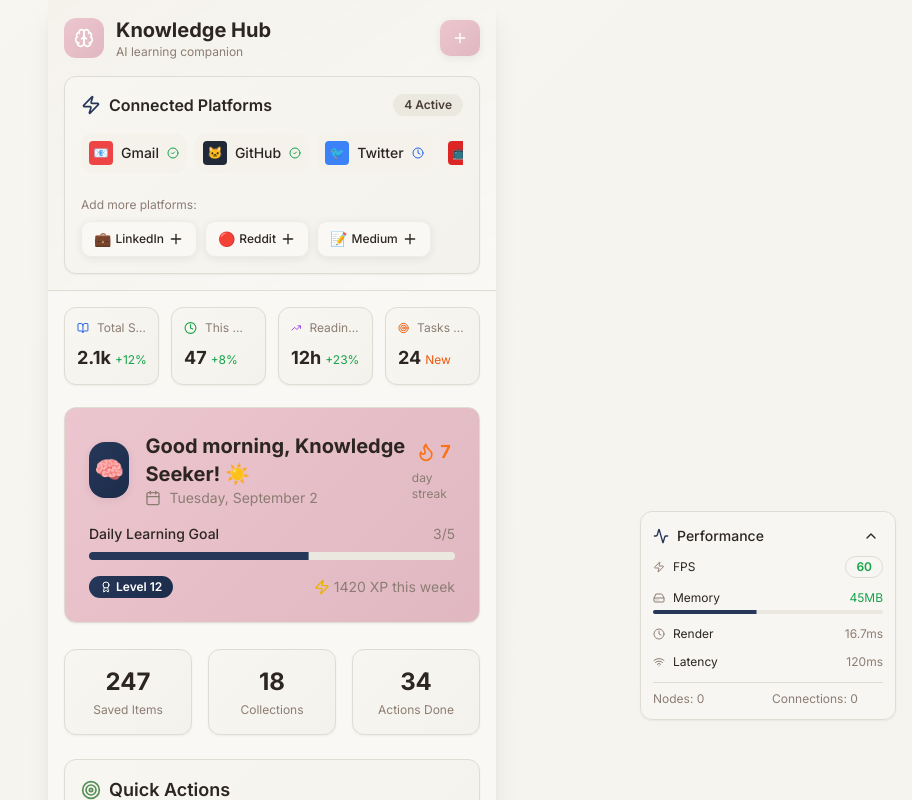
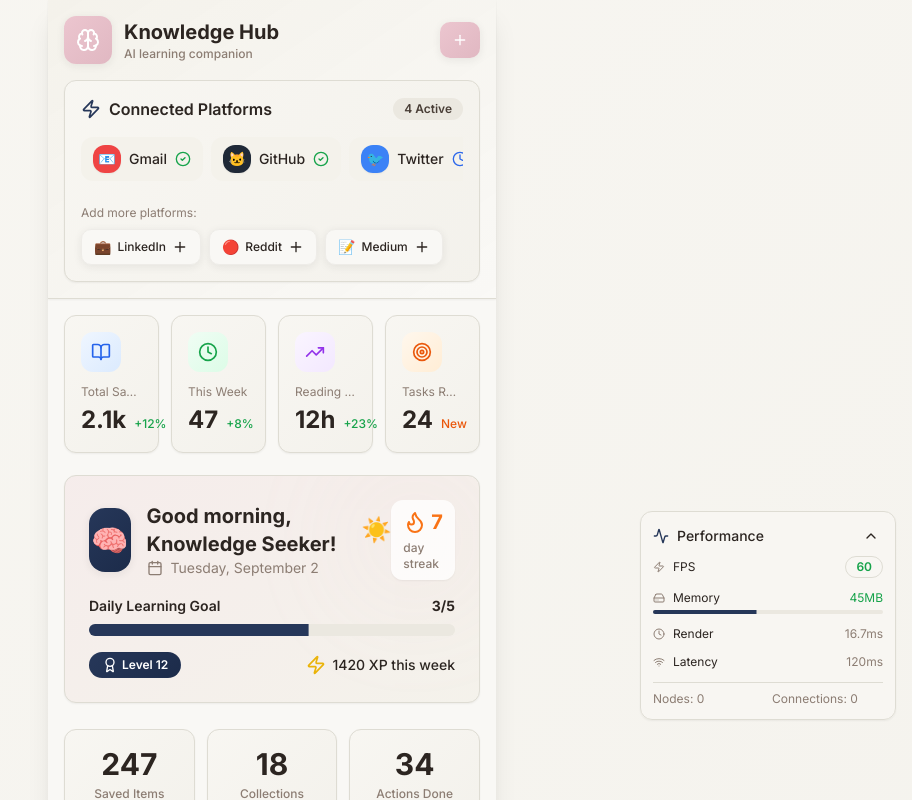
Before and after one commit to Das-rebel/spark-thread-stationery-ui-99, a React (Vite) app: page / in a window 1280 px wide. Shown: the top 800 px of the page, without its empty margins (368-1280 px from the left). Built offline with nearby package versions, Linux system fonts and the light colour scheme; the HTML template or start-up script is replaced by a standard one; a web font is replaced by a local one.

Commit message:
Refactor: Improve UI/UX and responsiveness

```diff
--- a/src/components/knowledge/PlatformIntegrationSimple.tsx
+++ b/src/components/knowledge/PlatformIntegrationSimple.tsx
@@ -30,26 +30,26 @@ export function PlatformIntegrationSimple() {
           <Zap className="w-5 h-5 text-primary" />
           <h3 className="font-semibold text-ink">Connected Platforms</h3>
         </div>
-        <Badge variant="secondary">
+        <Badge variant="secondary" className="text-xs">
           {connectedPlatforms.length} Active
         </Badge>
       </div>
 
       {/* Connected platforms - horizontal scroll for mobile */}
-      <div className="flex gap-2 overflow-x-auto pb-2 mb-4">
+      <div className="flex gap-2 overflow-x-auto pb-2 mb-4 scrollbar-hide">
         {connectedPlatforms.map((platform) => (
           <div
             key={platform.name}
-            className="flex-shrink-0 flex items-center gap-2 p-2 bg-washi rounded-lg min-w-fit"
+            className="flex-shrink-0 flex items-center gap-2 px-3 py-2 bg-washi rounded-lg min-w-fit hover:shadow-sm transition-shadow"
           >
-            <div className={`w-6 h-6 ${platform.color} rounded flex items-center justify-center text-xs`}>
+            <div className={`w-7 h-7 ${platform.color} rounded-lg flex items-center justify-center text-sm shadow-sm`}>
               {platform.icon}
             </div>
             <span className="text-sm font-medium text-ink whitespace-nowrap">{platform.name}</span>
             {platform.status === 'connected' ? (
-              <CheckCircle2 className="w-3 h-3 text-green-600" />
+              <CheckCircle2 className="w-4 h-4 text-green-600" />
             ) : (
-              <Clock className="w-3 h-3 text-blue-600" />
+              <Clock className="w-4 h-4 text-blue-600 animate-pulse" />
             )}
           </div>
         ))}
@@ -64,10 +64,10 @@ export function PlatformIntegrationSimple() {
               key={platform.name}
               variant="outline"
               size="sm"
-              className="flex items-center gap-1"
+              className="flex items-center gap-1.5 hover:bg-washi transition-colors"
             >
               <span className="text-sm">{platform.icon}</span>
-              <span className="text-xs">{platform.name}</span>
+              <span className="text-xs font-medium">{platform.name}</span>
               <Plus className="w-3 h-3" />
             </Button>
           ))}
--- a/src/components/knowledge/QuickStats.tsx
+++ b/src/components/knowledge/QuickStats.tsx
@@ -9,28 +9,32 @@ export function QuickStats() {
       value: '2.1k',
       change: '+12%',
       icon: BookOpen,
-      color: 'text-blue-600'
+      gradient: 'from-blue-50 to-blue-100',
+      iconColor: 'text-blue-600'
     },
     {
       label: 'This Week',
       value: '47',
       change: '+8%',
       icon: Clock,
-      color: 'text-green-600'
+      gradient: 'from-green-50 to-green-100',
+      iconColor: 'text-green-600'
     },
     {
       label: 'Reading Time',
       value: '12h',
       change: '+23%',
       icon: TrendingUp,
-      color: 'text-purple-600'
+      gradient: 'from-purple-50 to-purple-100',
+      iconColor: 'text-purple-600'
     },
     {
       label: 'Tasks Ready',
       value: '24',
       change: 'New',
       icon: Target,
-      color: 'text-orange-600'
+      gradient: 'from-orange-50 to-orange-100',
+      iconColor: 'text-orange-600'
     }
   ];
 
@@ -39,18 +43,20 @@ export function QuickStats() {
       {stats.map((stat) => {
         const IconComponent = stat.icon;
         return (
-          <Card key={stat.label} className="paper-card p-3">
-            <div className="flex items-center gap-2 mb-2">
-              <IconComponent className={`w-4 h-4 ${stat.color}`} />
-              <span className="text-xs text-muted-foreground truncate">{stat.label}</span>
+          <Card key={stat.label} className="paper-card p-4 hover:shadow-paper transition-all">
+            <div className={`w-10 h-10 bg-gradient-to-br ${stat.gradient} rounded-xl flex items-center justify-center mb-3`}>
+              <IconComponent className={`w-5 h-5 ${stat.iconColor}`} />
             </div>
-            <div className="flex items-baseline gap-1">
-              <span className="text-lg font-bold text-ink">{stat.value}</span>
-              <span className={`text-xs ${
-                stat.change === 'New' ? 'text-orange-600' : 'text-green-600'
-              }`}>
-                {stat.change}
-              </span>
+            <div className="space-y-1">
+              <span className="text-xs text-muted-foreground block truncate">{stat.label}</span>
+              <div className="flex items-baseline gap-2">
+                <span className="text-2xl font-bold text-ink">{stat.value}</span>
+                <span className={`text-xs font-medium ${
+                  stat.change === 'New' ? 'text-orange-600' : 'text-green-600'
+                }`}>
+                  {stat.change}
+                </span>
+              </div>
             </div>
           </Card>
         );
--- a/src/components/user/WelcomeScreen.tsx
+++ b/src/components/user/WelcomeScreen.tsx
@@ -57,15 +57,17 @@ export function WelcomeScreen({
   return (
     <div className={`space-y-6 ${className}`}>
       {/* Welcome Header */}
-      <Card className="paper-card-floating p-6 bg-gradient-sakura">
-        <div className="flex items-center justify-between mb-4">
+      <Card className="paper-card-floating p-6 bg-gradient-to-br from-sakura/20 to-washi overflow-hidden relative">
+        <div className="absolute top-0 right-0 w-32 h-32 bg-gradient-sakura opacity-10 rounded-full blur-3xl"></div>
+
+        <div className="flex items-center justify-between mb-4 relative z-10">
           <div className="flex items-center gap-4">
-            <div className="w-14 h-14 bg-gradient-ink rounded-2xl flex items-center justify-center text-2xl seal-stamp shadow-paper">
+            <div className="w-16 h-16 bg-gradient-ink rounded-2xl flex items-center justify-center text-3xl seal-stamp shadow-paper">
               🧠
             </div>
             <div>
               <h2 className="text-xl font-bold text-ink flex items-center gap-2">
-                {getGreeting()}, {userName}! {getTimeBasedEmoji()}
+                {getGreeting()}, {userName}! <span className="text-2xl">{getTimeBasedEmoji()}</span>
               </h2>
               <div className="flex items-center gap-2 text-sm text-muted-foreground">
                 <Calendar className="w-4 h-4" />
@@ -74,50 +76,50 @@ export function WelcomeScreen({
             </div>
           </div>
 
-          <div className="flex flex-col items-center">
+          <div className="flex flex-col items-center bg-white/80 rounded-xl px-3 py-2 shadow-sm">
             <div className="flex items-center gap-1 text-orange-500 mb-1">
-              <Flame className="w-5 h-5" />
-              <span className="text-lg font-bold">{streak}</span>
+              <Flame className="w-6 h-6" />
+              <span className="text-xl font-bold">{streak}</span>
             </div>
-            <span className="text-xs text-muted-foreground">day streak</span>
+            <span className="text-xs text-muted-foreground font-medium">day streak</span>
           </div>
         </div>
 
         {/* Progress Bar */}
-        <div className="mb-4">
+        <div className="mb-4 relative z-10">
           <div className="flex justify-between items-center mb-2">
-            <span className="text-sm font-medium text-ink">Daily Learning Goal</span>
-            <span className="text-sm text-muted-foreground">{completed}/{dailyGoal}</span>
+            <span className="text-sm font-semibold text-ink">Daily Learning Goal</span>
+            <span className="text-sm font-bold text-ink">{completed}/{dailyGoal}</span>
           </div>
-          <Progress value={(completed / dailyGoal) * 100} className="h-2" />
+          <Progress value={(completed / dailyGoal) * 100} className="h-3" />
         </div>
 
         {/* Level & XP */}
-        <div className="flex items-center justify-between">
-          <Badge variant="secondary" className="text-xs bg-gradient-ink text-white">
-            <Award className="w-3 h-3 mr-1" />
+        <div className="flex items-center justify-between relative z-10">
+          <Badge variant="secondary" className="text-xs bg-gradient-ink text-white px-3 py-1">
+            <Award className="w-4 h-4 mr-1" />
             Level {level}
           </Badge>
-          <div className="flex items-center gap-1 text-sm text-muted-foreground">
-            <Zap className="w-4 h-4 text-yellow-500" />
+          <div className="flex items-center gap-1.5 text-sm font-medium text-ink">
+            <Zap className="w-5 h-5 text-yellow-500" />
             <span>{weeklyXP} XP this week</span>
           </div>
         </div>
       </Card>
 
       {/* Quick Stats */}
-      <div className="grid grid-cols-3 gap-4">
-        <Card className="paper-card p-4 text-center">
-          <div className="text-2xl font-bold text-ink mb-1">247</div>
-          <div className="text-xs text-muted-foreground">Saved Items</div>
+      <div className="grid grid-cols-3 gap-3">
+        <Card className="paper-card p-4 text-center hover:shadow-paper transition-shadow">
+          <div className="text-3xl font-bold text-ink mb-1">247</div>
+          <div className="text-xs text-muted-foreground font-medium">Saved Items</div>
         </Card>
-        <Card className="paper-card p-4 text-center">
-          <div className="text-2xl font-bold text-ink mb-1">18</div>
-          <div className="text-xs text-muted-foreground">Collections</div>
+        <Card className="paper-card p-4 text-center hover:shadow-paper transition-shadow">
+          <div className="text-3xl font-bold text-ink mb-1">18</div>
+          <div className="text-xs text-muted-foreground font-medium">Collections</div>
         </Card>
-        <Card className="paper-card p-4 text-center">
-          <div className="text-2xl font-bold text-ink mb-1">34</div>
-          <div className="text-xs text-muted-foreground">Actions Done</div>
+        <Card className="paper-card p-4 text-center hover:shadow-paper transition-shadow">
+          <div className="text-3xl font-bold text-ink mb-1">34</div>
+          <div className="text-xs text-muted-foreground font-medium">Actions Done</div>
         </Card>
       </div>
 
--- a/src/index.css
+++ b/src/index.css
@@ -594,3 +594,13 @@
   .skip-link:focus {
     top: 6px;
   }
+
+  /* Hide scrollbar but keep functionality */
+  .scrollbar-hide {
+    -ms-overflow-style: none;
+    scrollbar-width: none;
+  }
+
+  .scrollbar-hide::-webkit-scrollbar {
+    display: none;
+  }
--- a/src/pages/Index.tsx
+++ b/src/pages/Index.tsx
@@ -31,24 +31,24 @@ const Index = () => {
     <AppLayout>
       <div className="min-h-screen pb-8 safe-area-inset-bottom">
         {/* Header */}
-        <header className="sticky top-0 z-10 bg-gradient-to-br from-washi to-background/95 backdrop-blur-sm border-b">
+        <header className="sticky top-0 z-10 bg-gradient-to-br from-washi via-background/98 to-background/95 backdrop-blur-md border-b shadow-sm">
           <div className="flex items-center justify-between p-4">
             <div className="flex items-center gap-3">
-              <div className="w-10 h-10 bg-gradient-sakura rounded-xl flex items-center justify-center">
-                <Brain className="w-5 h-5 text-white" />
+              <div className="w-12 h-12 bg-gradient-sakura rounded-xl flex items-center justify-center shadow-paper">
+                <Brain className="w-6 h-6 text-white" />
               </div>
               <div>
                 <h1 className="text-xl font-bold text-ink">Knowledge Hub</h1>
-                <p className="text-xs text-muted-foreground">AI learning companion</p>
+                <p className="text-xs text-muted-foreground font-medium">AI learning companion</p>
               </div>
             </div>
             <Button
               onClick={() => navigate('/add')}
-              className="bg-gradient-sakura text-white hover:shadow-floating focus-ring"
+              className="bg-gradient-sakura text-white hover:shadow-floating focus-ring shadow-sm"
               size="sm"
               aria-label="Add new content"
             >
-              <Plus className="w-4 h-4" />
+              <Plus className="w-5 h-5" />
             </Button>
           </div>
 
@@ -73,19 +73,19 @@ const Index = () => {
           <div className="grid grid-cols-2 gap-4">
             <Button
               onClick={() => navigate('/knowledge')}
-              className="h-16 bg-gradient-bamboo text-white hover:shadow-floating flex flex-col gap-1 focus-ring"
+              className="h-20 bg-gradient-bamboo text-white hover:shadow-floating flex flex-col gap-2 focus-ring transition-all hover:scale-[1.02] shadow-sm"
               aria-label="Search your knowledge base"
             >
-              <Search className="w-5 h-5" />
-              <span className="text-sm">Search Knowledge</span>
+              <Search className="w-6 h-6" />
+              <span className="text-sm font-semibold">Search Knowledge</span>
             </Button>
             <Button
               onClick={() => navigate('/add')}
-              className="h-16 bg-gradient-seal text-white hover:shadow-floating flex flex-col gap-1 focus-ring"
+              className="h-20 bg-gradient-seal text-white hover:shadow-floating flex flex-col gap-2 focus-ring transition-all hover:scale-[1.02] shadow-sm"
               aria-label="Add new content to your knowledge base"
             >
-              <Zap className="w-5 h-5" />
-              <span className="text-sm">Add Content</span>
+              <Zap className="w-6 h-6" />
+              <span className="text-sm font-semibold">Add Content</span>
             </Button>
           </div>
         </main>
```
